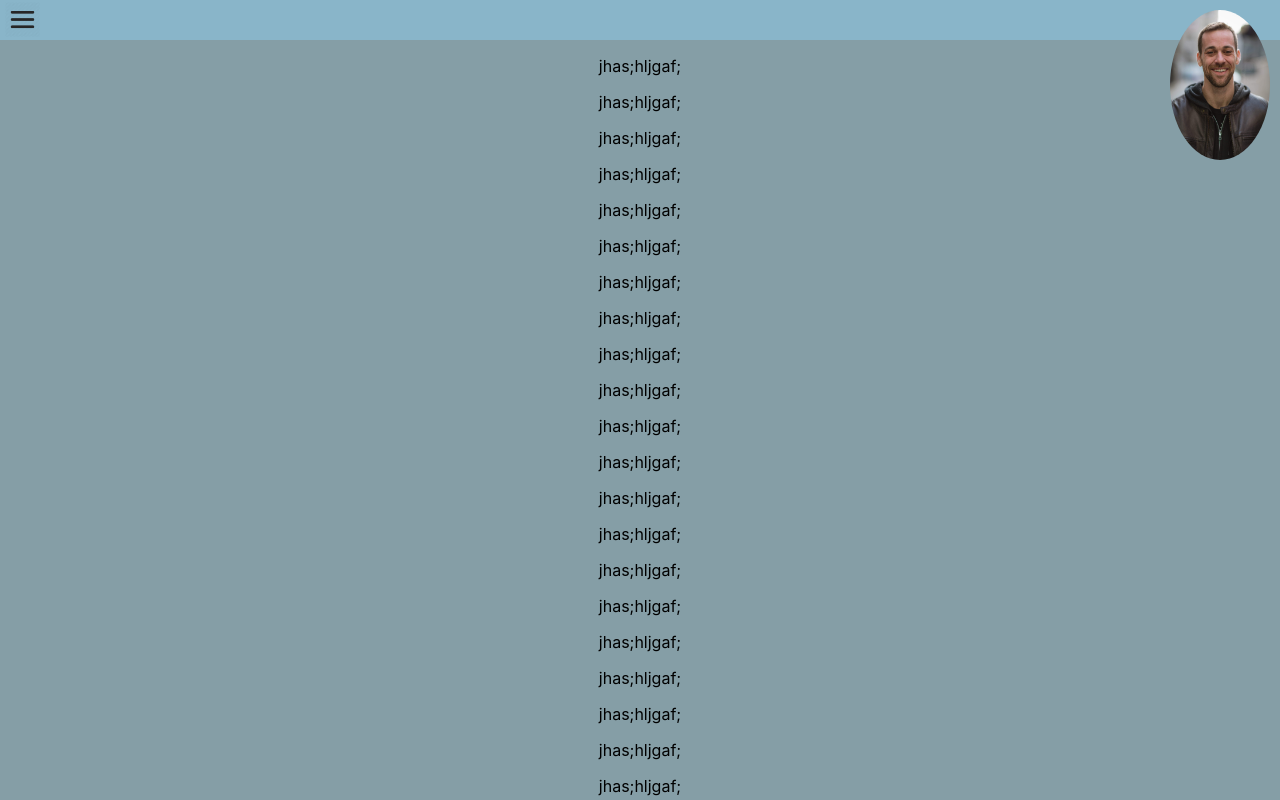
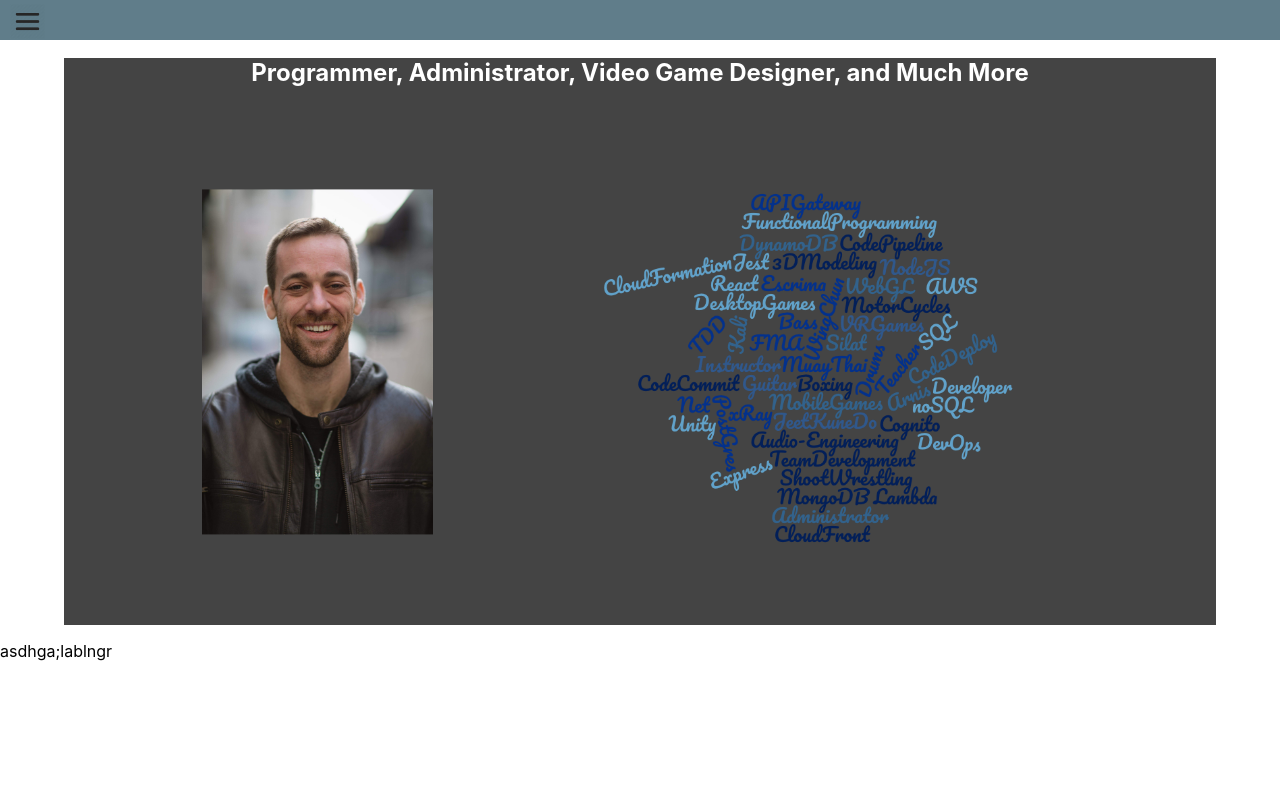
Before and after one commit to ColinDanforth/mywebresume, a React (Create React App) app: page / in a window 1280 px wide. Shown: the top 800 px of the page. Built offline with nearby package versions, Linux system fonts and the light colour scheme.

Commit message:
update to better organize the landing page

```diff
--- /dev/null
+++ b/src/components/LandingPage.js
@@ -0,0 +1,51 @@
+import React from 'react'
+import wordCloud from '../images/myWordCloud.png'
+import profileImage from "../images/profileImage.JPG"
+
+const profileImageStyle = {
+  position: 'relative',
+  transform: 'translate(0%, 25%)',
+  float: 'left',
+  marginLeft: '12%',
+  width: '20%',
+  height: 'auto',
+  zIndex: '-1',
+}
+
+const wordCloudStyle = {
+  position: 'relative',
+  width: '60%',
+  height: 'auto',
+  zIndex: '-1',
+}
+
+const wordCloudBackGround = {
+  position: 'relative',
+  textAlign: 'center',
+  backgroundColor: '#444444',
+  marginLeft: '5%',
+  width: '90%',
+  height: 'auto',
+  zIndex: '-2',
+}
+
+const headerStyle = {
+  color: '#FFFFFF',
+  position: 'relative',
+  marginTop: '5%',
+  fontSize: '1.5em',
+}
+
+class LandingPage extends React.Component{
+  render(){
+    return(
+      <div style={wordCloudBackGround}>
+        <h1 style={headerStyle}>Programmer, Administrator, Video Game Designer, and Much More</h1>
+        <img style={profileImageStyle} src={profileImage} alt=''/>
+        <img style={wordCloudStyle} src={wordCloud} alt=''/>
+      </div>
+    )
+  }
+}
+
+export default LandingPage
--- a/src/components/RootPageItem.js
+++ b/src/components/RootPageItem.js
@@ -1,44 +1,59 @@
 import React from 'react'
 import StylizedHeader from "./StylizedHeader"
+import LandingPage from "./LandingPage"
 
 const rootStyle = {
-  position: 'absolute',
+  position: 'relative',
   top: '0px',
   width: '100%',
-  textAlign: 'center',
-  backgroundColor: '#859ea6',
 }
 
 class RootPageItem extends React.Component{
   constructor(){
     super()
     this.state = {
-      phantomForHeader: {
-        display: 'block',
-        height: '50px'
-      }
+      headerHeight: 0,
+      block2Position: {
+        position: 'absolute',
+        top: '0px',
+      },
     }
 
+    this.landingPageResize = this.landingPageResize.bind(this)
     this.onHeaderResize = this.onHeaderResize.bind(this)
   }
 
   onHeaderResize(width, height){
     this.setState({
-      phantomForHeader: {
-        display: 'block',
-        height: height + 'px'
-      },
+      headerHeight: height,
     })
+
+  }
+
+  landingPageResize(width, height){
+    this.setState({
+      block2Position: {
+        position: this.state.block2Position.position,
+        top: height + 'px',
+      }
+    })
+
   }
 
   render(){
     return(
       <div style={rootStyle}>
-        <div style={this.state.phantomForHeader}/>
-        <StylizedHeader
-          onHeaderResize={this.onHeaderResize}
-        />
-        <p>jhas;hljgaf;</p><p>jhas;hljgaf;</p><p>jhas;hljgaf;</p><p>jhas;hljgaf;</p><p>jhas;hljgaf;</p><p>jhas;hljgaf;</p><p>jhas;hljgaf;</p><p>jhas;hljgaf;</p><p>jhas;hljgaf;</p><p>jhas;hljgaf;</p><p>jhas;hljgaf;</p><p>jhas;hljgaf;</p><p>jhas;hljgaf;</p><p>jhas;hljgaf;</p><p>jhas;hljgaf;</p><p>jhas;hljgaf;</p><p>jhas;hljgaf;</p><p>jhas;hljgaf;</p><p>jhas;hljgaf;</p><p>jhas;hljgaf;</p><p>jhas;hljgaf;</p><p>jhas;hljgaf;</p><p>jhas;hljgaf;</p><p>jhas;hljgaf;</p><p>jhas;hljgaf;</p><p>jhas;hljgaf;</p><p>jhas;hljgaf;</p><p>jhas;hljgaf;</p><p>jhas;hljgaf;</p><p>jhas;hljgaf;</p><p>jhas;hljgaf;</p><p>jhas;hljgaf;</p><p>jhas;hljgaf;</p>
+        <div>
+          <div>
+            <StylizedHeader
+              handleHeaderResize={this.onHeaderResize}
+            />
+            <LandingPage/>
+          </div>
+          <div>
+            <p>asdhga;lablngr</p>
+          </div>
+        </div>
       </div>
     )
   }
--- a/src/components/StylizedHeader.js
+++ b/src/components/StylizedHeader.js
@@ -1,33 +1,24 @@
 import React from 'react'
 import PropTypes from 'prop-types'
-import profileImage from "../images/profileImage.JPG"
 import menuIcon from '../images/menuIcon.png'
+import SideMenuPanel from "./SideMenuPanel"
 import ReactResizeDetector from 'react-resize-detector'
-import SideMenuPanel from "./SideMenuPanel"
 
 const menuBar = {
   position: 'fixed',
-  backgroundColor: '#89b5c9',
   top: '0px',
+  left: '0px',
   width: '100%',
   height: '40px',
+  backgroundColor: '#607d8a',
 }
 
 const menuIconStyle = {
-  position: 'fixed',
+  position: 'relative',
   left: '5px',
   top: '2px',
   width: '35px',
   height: '35px',
-}
-
-const profileImageStyle = {
-  position: 'fixed',
-  borderRadius: '100%',
-  right: '10px',
-  top: '10px',
-  width: '100px',
-  height: '150px',
 }
 
 const sideMenuPanelStyle ={
@@ -61,7 +52,6 @@
         <a style={menuIconStyle} href="#menu" onClick={this.openMenu}>
           <img style={menuIconStyle} src={menuIcon} alt=""/>
         </a>
-        <img style={profileImageStyle} src={profileImage} alt=''/>
         {this.state.openMenu ?
           (<div style={sideMenuPanelStyle}>
             <SideMenuPanel/>
@@ -69,7 +59,7 @@
           :
           (<div style={{'display': 'blocked'}}/>)
         }
-        <ReactResizeDetector handleWidth handleHeight onResize={this.props.onHeaderResize}/>
+        <ReactResizeDetector handleWidth handleHeight onResize={this.props.handleHeaderResize}/>
       </div>
     )
   }
@@ -78,5 +68,5 @@
 export default StylizedHeader
 
 StylizedHeader.propTypes = {
-  onHeaderResize: PropTypes.func,
+  handleHeaderResize: PropTypes.func,
 }
```
Also changed, not shown: src/components/Resume.js (added, +14 -0 lines), src/images/WordCloud.png (added), src/images/myWordCloud.png (added).
